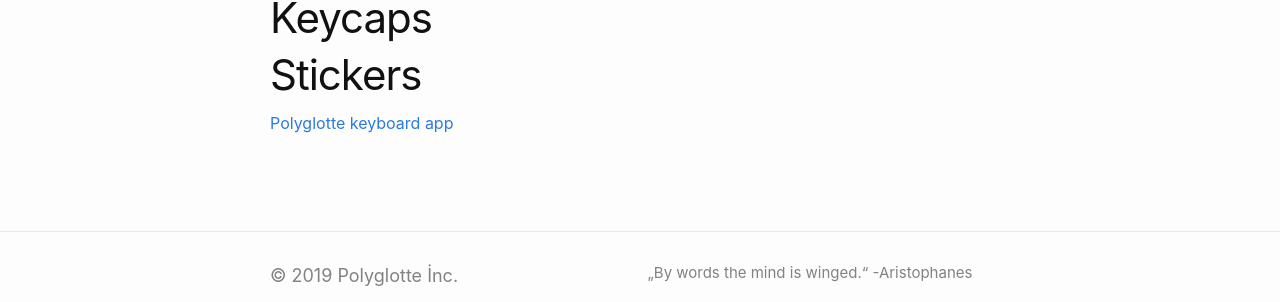
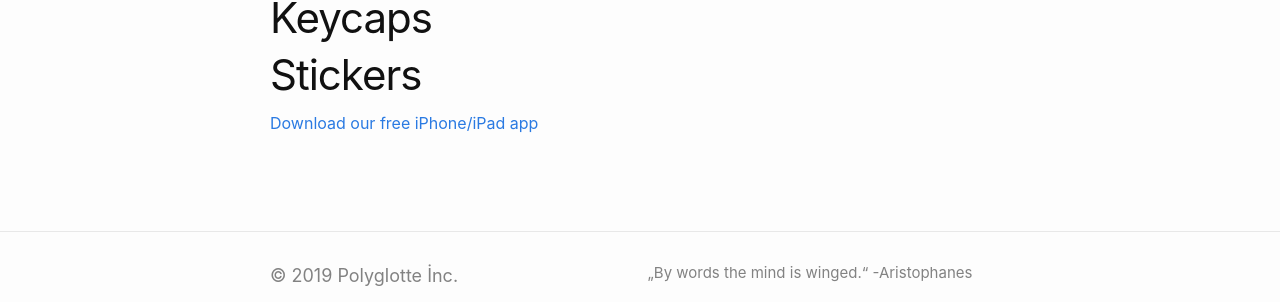
Before and after one commit to polyglotte-inc/polyglotte-inc.github.io, a Jekyll site: the page built from products.md, in a window 1280 px wide. Shown: the part 491-793 px from the top of the page. Built offline with Jekyll 4.4.1, drawn with Linux system fonts in a browser that asks for light colours; our own code applies the rules of GitHub Pages for plain Markdown files.

Commit message:
Update products.md

```diff
--- a/products.md
+++ b/products.md
@@ -24,4 +24,4 @@ showtop: true
 {% endcapture %}
 {{ includeStickers | replace: '    ', ''}}
 
-[Polyglotte keyboard app](https://apps.apple.com/us/app/id946591425)
+[Download our free iPhone/iPad app](https://apps.apple.com/us/app/id946591425)
```
